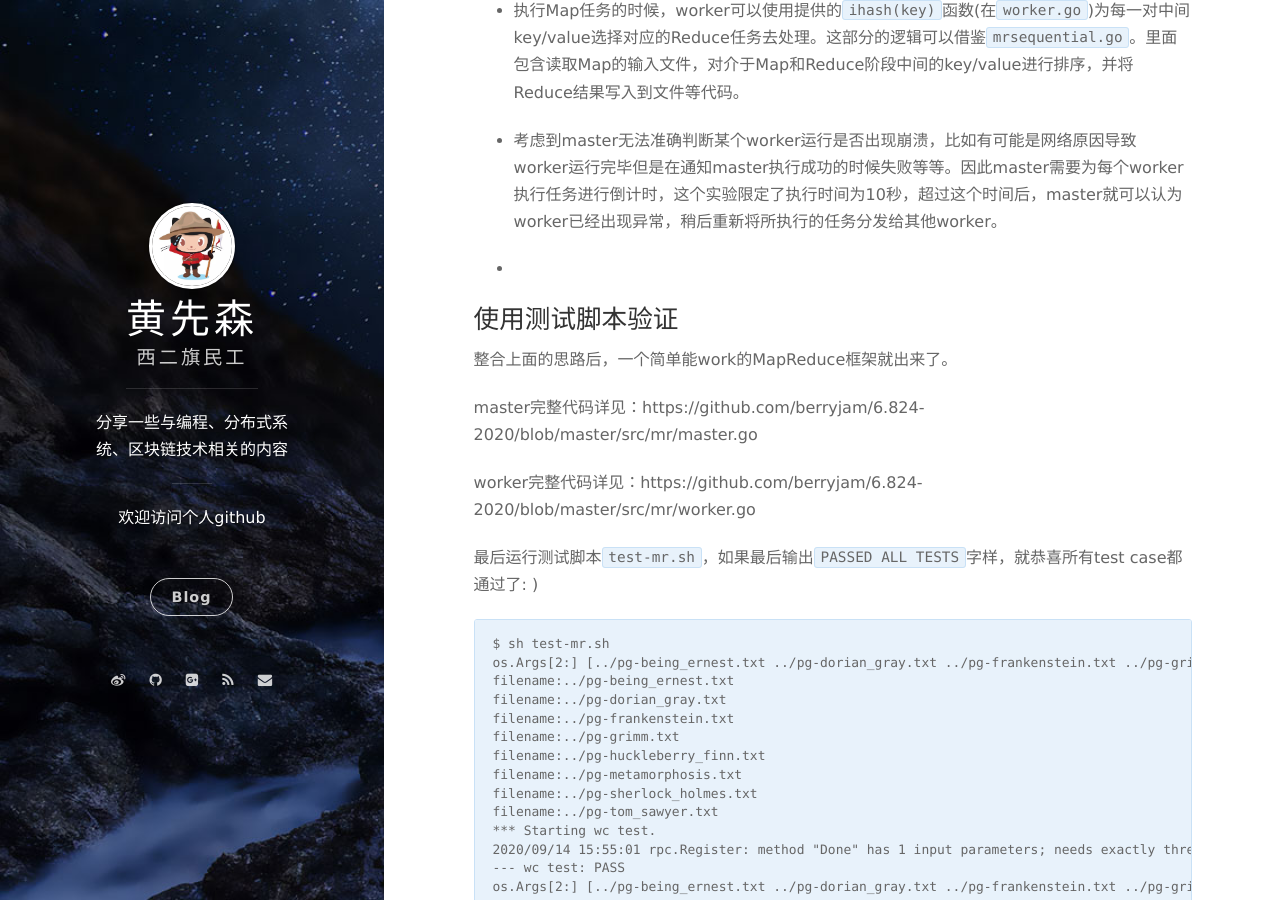
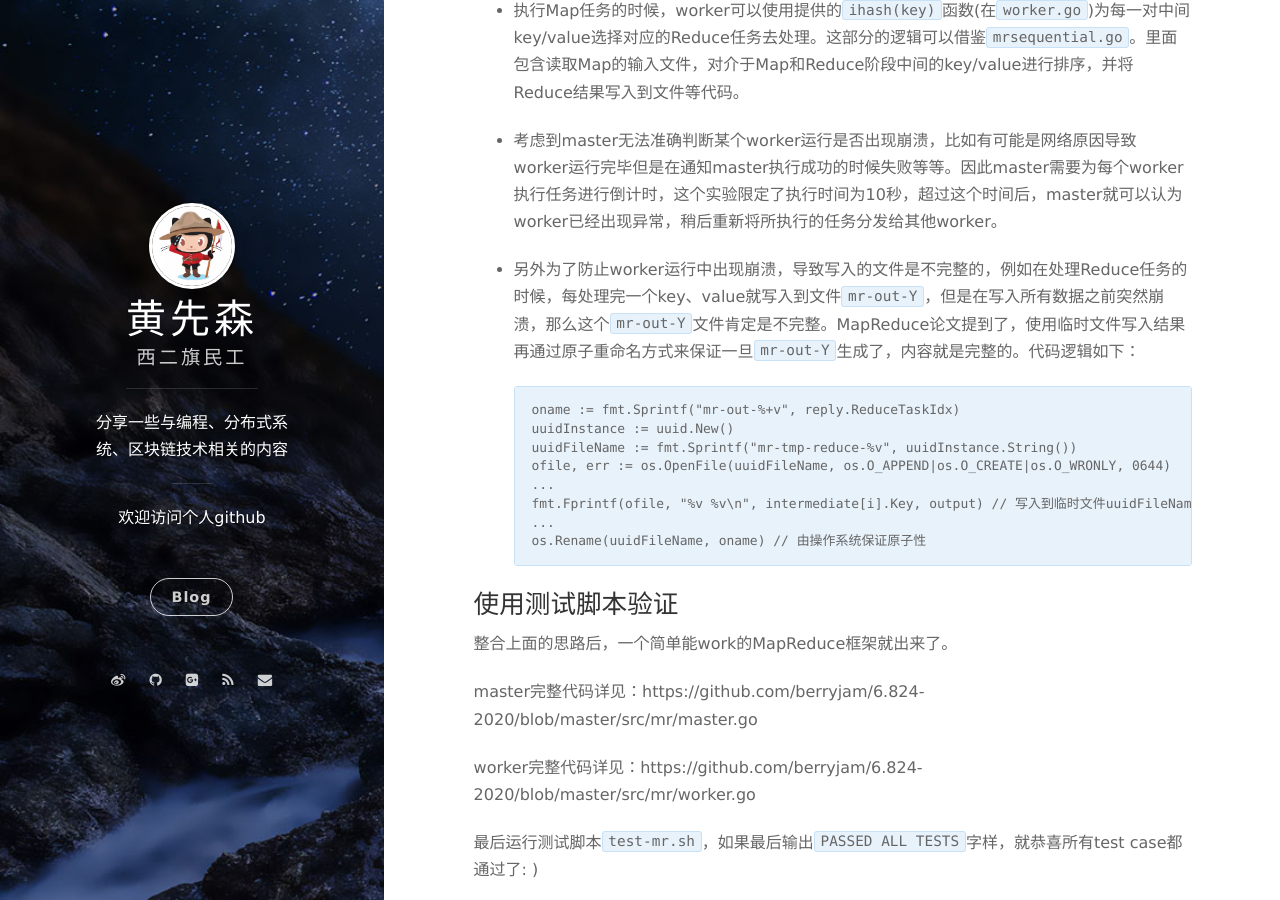
Before and after one commit to berryjam/berryjam.github.io, a Jekyll site: the page built from _posts/2020-09-12-6.824分布式系统课程系列(一):开篇&MapReduce介绍及框架实现.md, in a window 1280 px wide and 900 px high, scrolled down 7783 px. Built offline with Jekyll 4.4.1, drawn with Linux system fonts in a browser that asks for light colours; nearby versions of some CDN libraries; comment, search, counter and statistics services are not loaded.

Commit message:
Update 2020-09-12-6.824分布式系统课程系列(一):开篇&MapReduce介绍及框架实现.md

````diff
--- a/_posts/2020-09-12-6.824分布式系统课程系列(一):开篇&MapReduce介绍及框架实现.md
+++ b/_posts/2020-09-12-6.824分布式系统课程系列(一):开篇&MapReduce介绍及框架实现.md
@@ -295,7 +295,17 @@ func Worker(mapf func(string, string) []KeyValue,
 
 - 考虑到master无法准确判断某个worker运行是否出现崩溃，比如有可能是网络原因导致worker运行完毕但是在通知master执行成功的时候失败等等。因此master需要为每个worker执行任务进行倒计时，这个实验限定了执行时间为10秒，超过这个时间后，master就可以认为worker已经出现异常，稍后重新将所执行的任务分发给其他worker。
 
--
+- 另外为了防止worker运行中出现崩溃，导致写入的文件是不完整的，例如在处理Reduce任务的时候，每处理完一个key、value就写入到文件`mr-out-Y`，但是在写入所有数据之前突然崩溃，那么这个`mr-out-Y`文件肯定是不完整。MapReduce论文提到了，使用临时文件写入结果再通过原子重命名方式来保证一旦`mr-out-Y`生成了，内容就是完整的。代码逻辑如下：
+```
+oname := fmt.Sprintf("mr-out-%+v", reply.ReduceTaskIdx)
+uuidInstance := uuid.New()
+uuidFileName := fmt.Sprintf("mr-tmp-reduce-%v", uuidInstance.String())
+ofile, err := os.OpenFile(uuidFileName, os.O_APPEND|os.O_CREATE|os.O_WRONLY, 0644)
+...
+fmt.Fprintf(ofile, "%v %v\n", intermediate[i].Key, output) // 写入到临时文件uuidFileName
+...
+os.Rename(uuidFileName, oname) // 由操作系统保证原子性
+```
 
 
 ### 使用测试脚本验证
````
